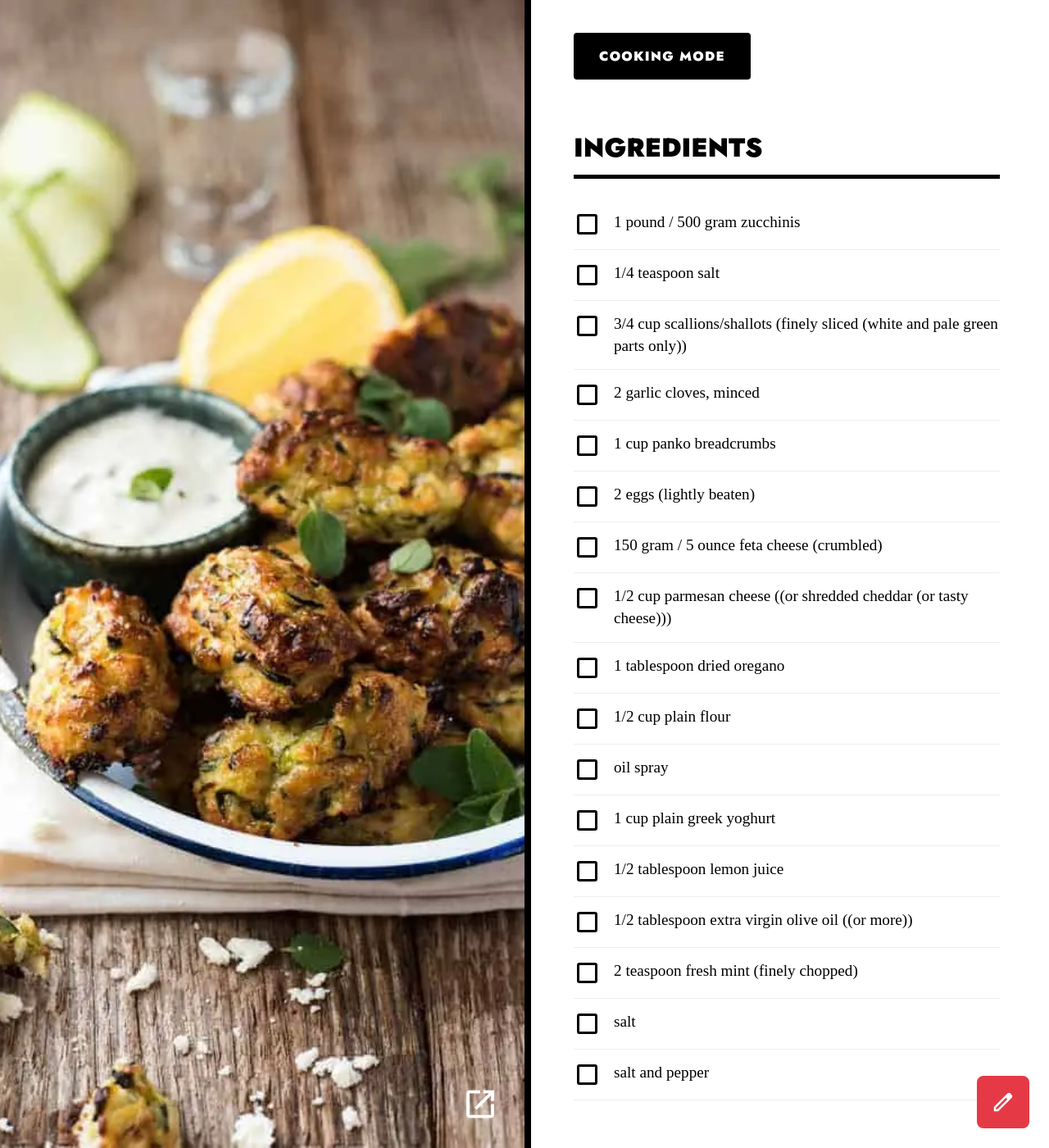
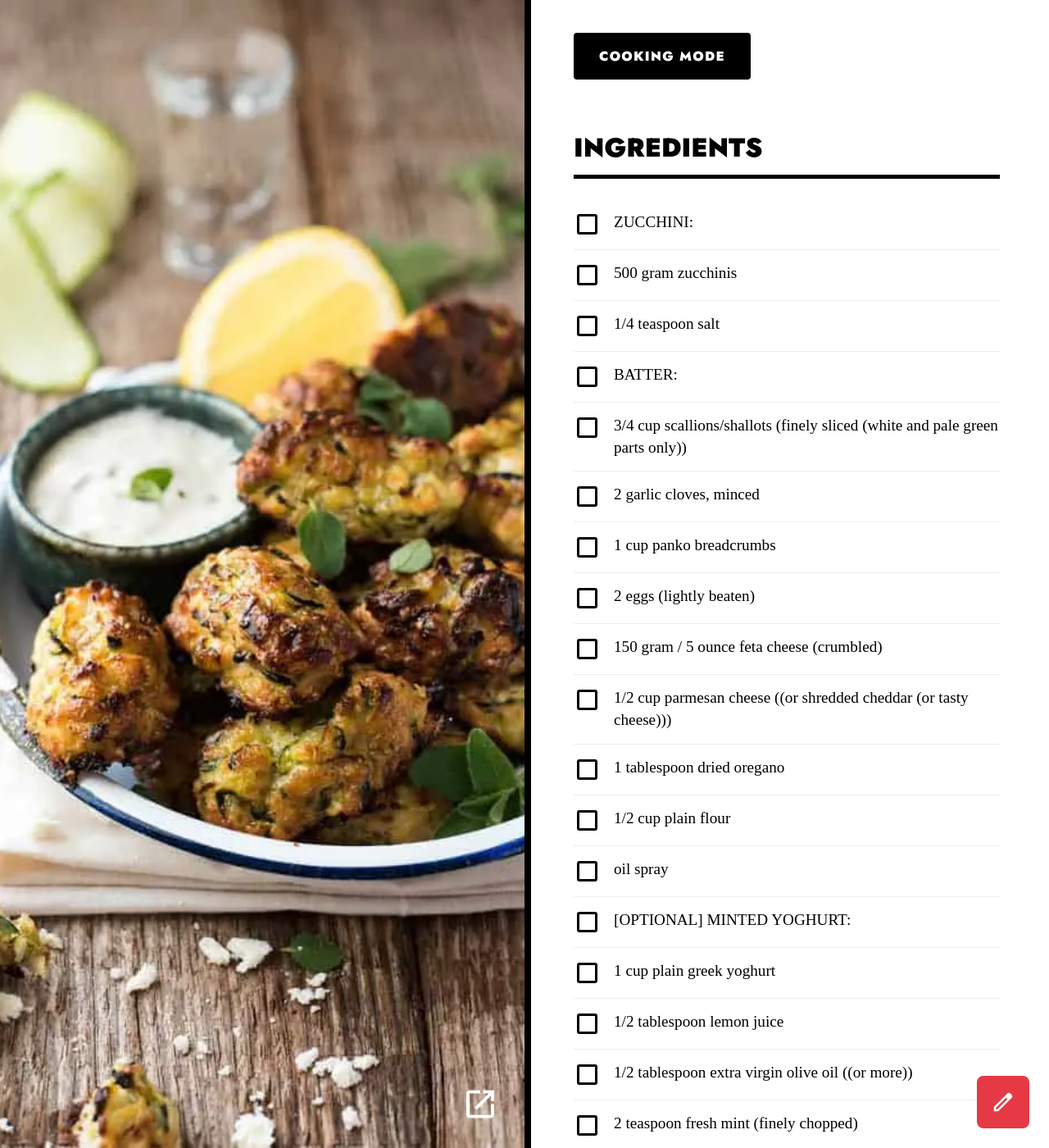
Before and after one commit to amp800/chowdown, a Jekyll site: the page built from _recipes/greek-zucchini-tots.md, in a window 1280 px wide and 1400 px high, scrolled down 581 px. Shown: the whole window at 82% size. Built offline with Jekyll 4.4.1, drawn with Linux system fonts in a browser that asks for light colours.

Commit message:
Edit recipe _recipes/greek-zucchini-tots.md

```diff
--- a/_recipes/greek-zucchini-tots.md
+++ b/_recipes/greek-zucchini-tots.md
@@ -16,8 +16,10 @@ yield: 35 servings
 prep_time: '10'
 total_time: '20'
 ingredients:
-- 1 pound / 500 gram zucchinis
+- 'ZUCCHINI:'
+- 500 gram zucchinis
 - 1/4 teaspoon salt
+- 'BATTER:'
 - 3/4 cup scallions/shallots (finely sliced (white and pale green parts only))
 - 2 garlic cloves, minced
 - 1 cup panko breadcrumbs
@@ -27,6 +29,7 @@ ingredients:
 - 1 tablespoon dried oregano
 - 1/2 cup plain flour
 - oil spray
+- '[OPTIONAL] MINTED YOGHURT:'
 - 1 cup plain greek yoghurt
 - 1/2 tablespoon lemon juice
 - 1/2 tablespoon extra virgin olive oil ((or more))
```
